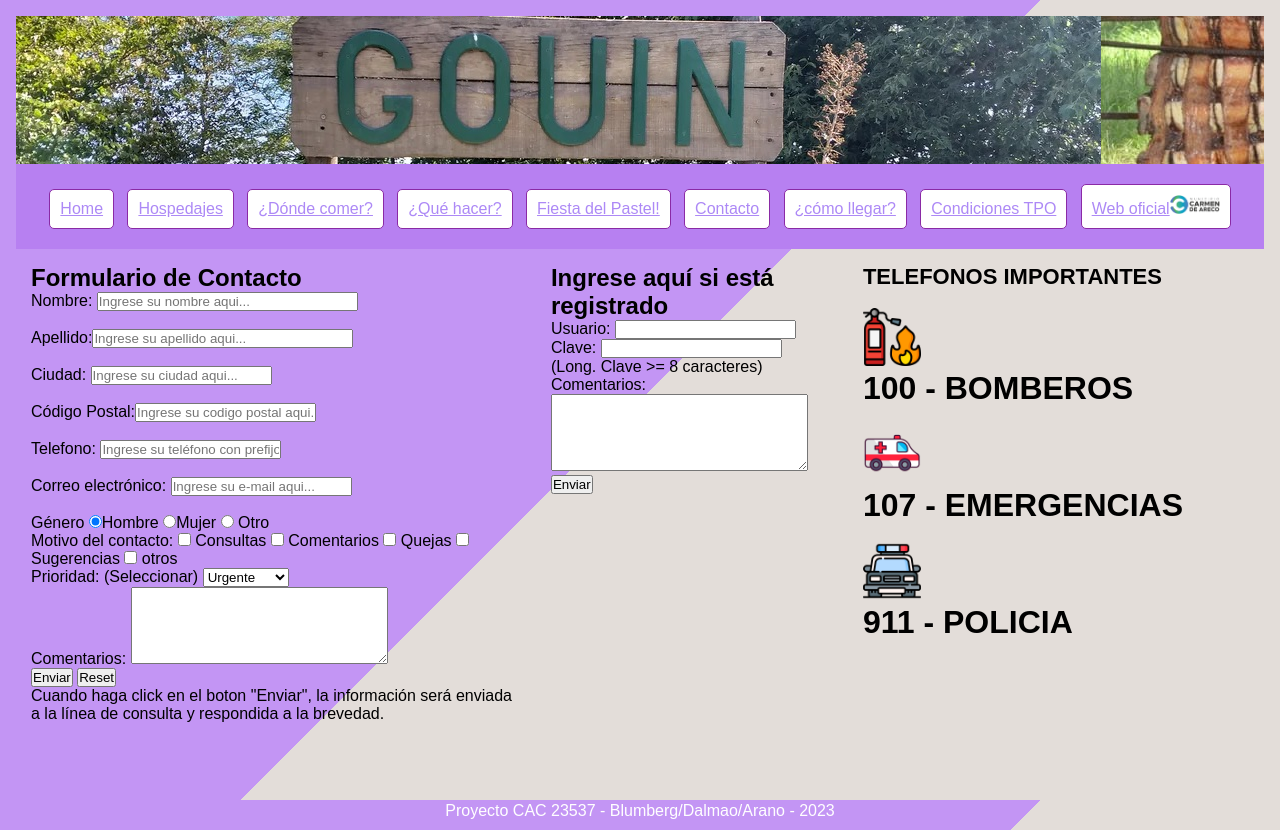
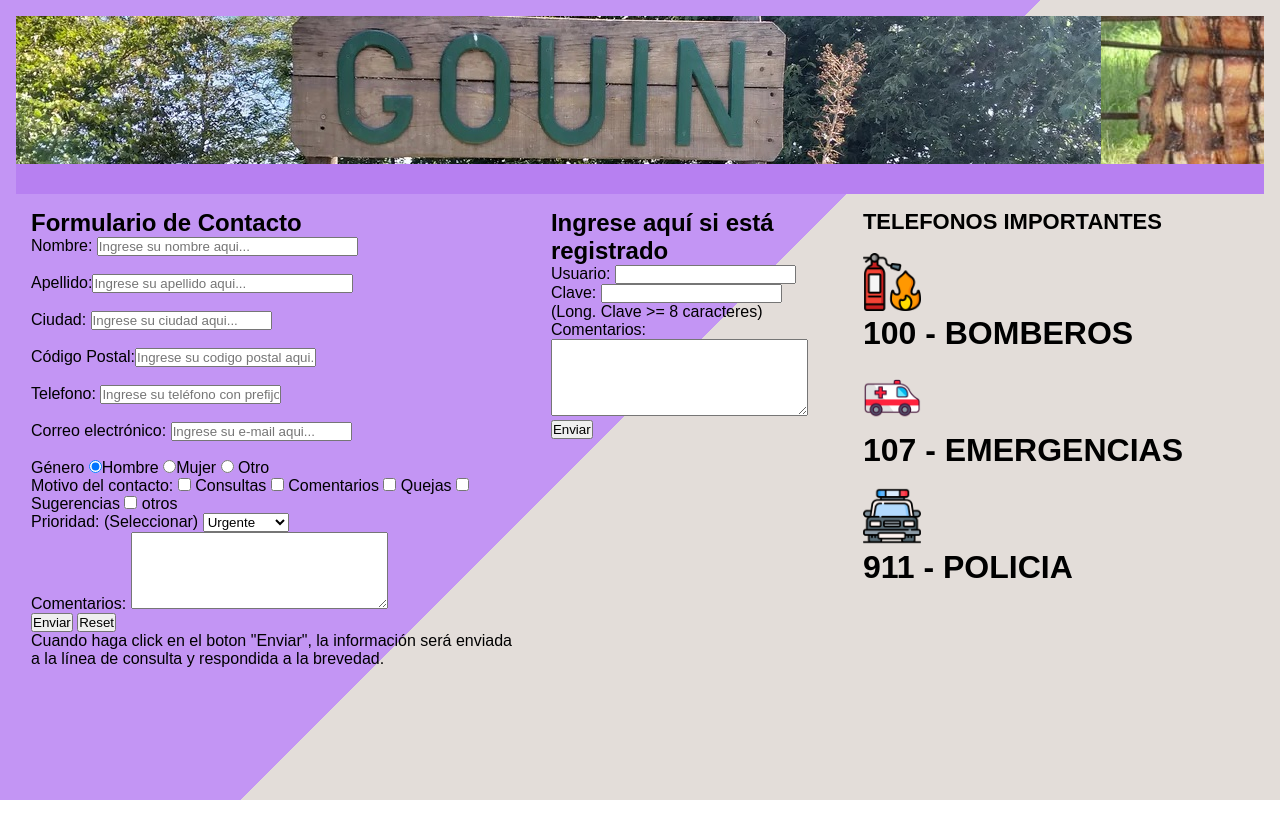
Before and after one commit to julio-arano/Visitenos, a plain HTML site: page contactos.html in a window 1280 px wide. After the commit the page ends 800 px from the top, so only its background shows below. Drawn offline with Linux system fonts and the light colour scheme.

Commit message:
puse el header y el footer desde main.js

```diff
--- a/contactos.html
+++ b/contactos.html
@@ -22,19 +22,7 @@
     </div>
   <header>
 
-      <div>
-       <nav>    <!--  nav a las otras paginas -->
-            <a href="index.html">Home</a>
-            <a href="./hospedajes.html">Hospedajes</a>
-            <a href="./gastronomia.html">¿Dónde comer?</a>
-            <a href="./turismo.html">¿Qué hacer?</a>
-            <a href="./fiestapop.html">Fiesta del Pastel!</a>
-            <a href="./contactos.html">Contacto</a>
-            <a href="./mapa.html">¿cómo llegar?</a>
-            <a href="./condiciones.html">Condiciones TPO</a>
-            <a href="https://www.carmendeareco.gob.ar/turismo/">Web oficial<img src="./img/logo_Carmen-de-Areco.png" alt=""width="50" height=""></a>
-       </nav>
-      </div>
+
    </header>
    <div class="row">
    <div class="col-5 col-s-5 menu"> <!--  división de columnas form de contacto-->
@@ -105,11 +93,9 @@
 </div>
 <br>
 <footer>
-<div class="footer">
-    <p> Proyecto CAC 23537 - Blumberg/Dalmao/Arano - 2023</p>
-</div>
+
 </footer>
 
-
+    <script src="./js/main.js"></script>
 </body>
 </html>
```
